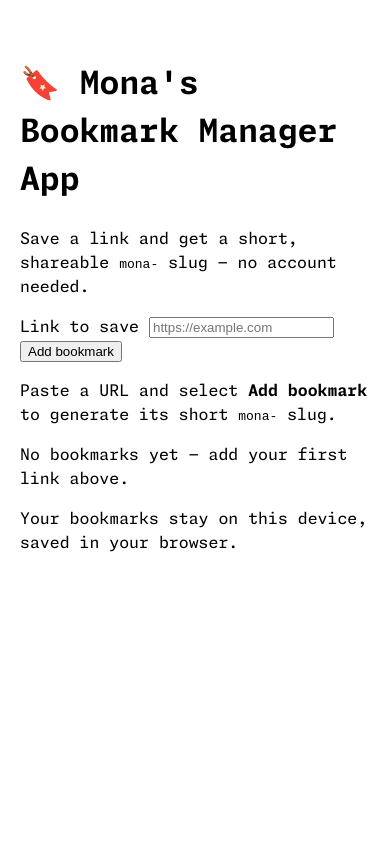
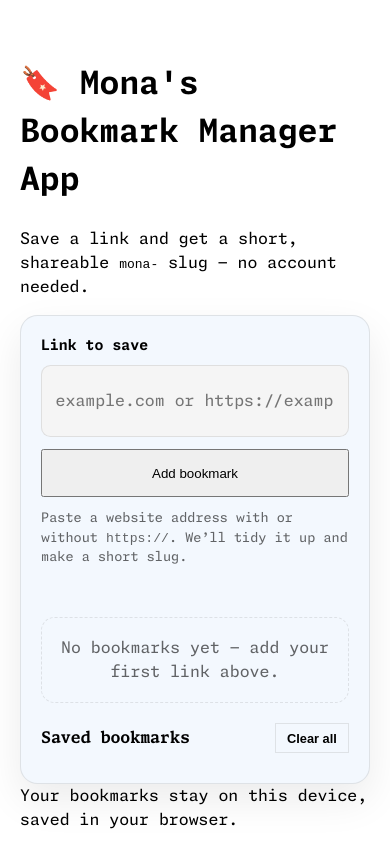
Before and after one commit to kumarawdhesh/skills-idea-to-merge-with-the-copilot-app, an Astro site: page / in a window 390 px wide. Before the commit the page ends 844 px from the top, so only its background shows below. Built offline with nearby package versions, Linux system fonts and the light colour scheme; Astro itself is replaced by a stand-in of ours.

Commit message:
Implement defensive bookmark persistence and URL normalization (#6)
* Build browser-persisted bookmarks app

Co-authored-by: Copilot App <223556219+Copilot@users.noreply.github.com>

* Document Astro client hydration guidance

Co-authored-by: Copilot App <223556219+Copilot@users.noreply.github.com>

* Harden and polish bookmark management

Co-authored-by: Copilot App <223556219+Copilot@users.noreply.github.com>

---------

Co-authored-by: Copilot App <223556219+Copilot@users.noreply.github.com>

```diff
--- a/package.json
+++ b/package.json
@@ -10,6 +10,7 @@
     "dev": "astro dev --host --port 4321",
     "start": "astro dev --host --port 4321",
     "build": "astro build",
+    "test": "node --experimental-strip-types --test tests/bookmarks.test.ts",
     "preview": "astro preview --host --port 4321"
   },
   "dependencies": {
--- a/src/components/Bookmarks.astro
+++ b/src/components/Bookmarks.astro
@@ -1,25 +1,22 @@
----
-// Bookmark behavior runs in the client-side script below so the static build
-// never accesses browser APIs.
----
+<section class="bookmark-card" aria-label="Bookmark manager">
   <form id="add-bookmark">
     <div class="field">
       <label for="url">Link to save</label>
       <input
         id="url"
         name="url"
-      type="url"
+        type="text"
         inputmode="url"
-      autocomplete="off"
+        autocomplete="url"
         spellcheck="false"
-      placeholder="https://example.com"
+        placeholder="example.com or https://example.com"
         required
       />
     </div>
     <button type="submit">Add bookmark</button>
   </form>
 
-<p class="hint">Paste a URL and select <strong>Add bookmark</strong> to generate its short <code>mona-</code> slug.</p>
+  <p class="hint">Paste a website address with or without <code>https://</code>. We’ll tidy it up and make a short slug.</p>
   <p id="bookmark-status" role="status" aria-live="polite"></p>
 
   <p id="empty-state" class="empty">No bookmarks yet — add your first link above.</p>
@@ -29,17 +26,18 @@
     <button id="clear-all" type="button" class="clear">Clear all</button>
   </div>
 
-<ul id="bookmark-list" aria-label="Saved bookmarks" aria-live="polite">
-  <!-- Bookmarks render here in the browser. -->
-</ul>
+  <ul id="bookmark-list" aria-label="Saved bookmarks" aria-live="polite"></ul>
+</section>
 
 <script>
-  interface Bookmark {
-    url: string;
-    slug: string;
-  }
+  import {
+    BOOKMARKS_STORAGE_KEY,
+    formatBookmark,
+    loadBookmarks,
+    normalizeUrl,
+    type Bookmark,
+  } from '../lib/bookmarks.ts';
 
-  const storageKey = 'mona-bookmarks';
   const form = document.querySelector<HTMLFormElement>('#add-bookmark');
   const urlInput = document.querySelector<HTMLInputElement>('#url');
   const list = document.querySelector<HTMLUListElement>('#bookmark-list');
@@ -51,29 +49,22 @@
   if (form && urlInput && list && emptyState && listHeader && clearAll && status) {
     let bookmarks: Bookmark[] = [];
 
-    function isBookmark(value: unknown): value is Bookmark {
-      if (typeof value !== 'object' || value === null) return false;
-      const candidate = value as Record<string, unknown>;
-      if (typeof candidate.url !== 'string'
-        || typeof candidate.slug !== 'string'
-        || !candidate.slug.startsWith('mona-')) {
-        return false;
-      }
+    function createSlug(usedSlugs: Set<string>): string {
+      const alphabet = '0123456789abcdefghijklmnopqrstuvwxyzABCDEFGHIJKLMNOPQRSTUVWXYZ';
+      let slug: string;
 
-      try {
-        const parsedUrl = new URL(candidate.url);
-        return parsedUrl.protocol === 'http:' || parsedUrl.protocol === 'https:';
-      } catch {
-        return false;
+      do {
+        let suffix = '';
+        while (suffix.length < 4) {
+          for (const byte of crypto.getRandomValues(new Uint8Array(8))) {
+            if (byte < 248) suffix += alphabet[byte % alphabet.length];
+            if (suffix.length === 4) break;
           }
         }
+        slug = `mona-${suffix}`;
+      } while (usedSlugs.has(slug));
 
-    function createSlug(): string {
-      const randomValue = crypto.getRandomValues(new Uint32Array(1))[0];
-      const suffix = Math.floor((randomValue / 0x100000000) * 36 ** 6)
-        .toString(36)
-        .padStart(6, '0');
-      return `mona-${suffix}`;
+      return slug;
     }
 
     function renderBookmarks(): void {
@@ -85,6 +76,9 @@
         const row = document.createElement('li');
         row.className = 'bookmark';
 
+        const line = document.createElement('span');
+        line.className = 'bookmark-line';
+
         const link = document.createElement('a');
         link.className = 'url';
         link.href = bookmark.url;
@@ -95,6 +89,8 @@
         const slug = document.createElement('span');
         slug.className = 'slug';
         slug.textContent = bookmark.slug;
+
+        line.append(link, document.createTextNode(' :: '), slug);
 
         const copy = document.createElement('button');
         copy.className = 'copy';
@@ -110,7 +106,7 @@
           }
         });
 
-        row.append(link, slug, copy);
+        row.append(line, copy);
         list.append(row);
       }
     }
@@ -119,31 +115,27 @@
       event.preventDefault();
       status.textContent = '';
 
-      const originalUrl = urlInput.value.trim();
-      let parsedUrl: URL;
+      let url: string;
       try {
-        parsedUrl = new URL(originalUrl);
+        url = normalizeUrl(urlInput.value);
       } catch {
-        status.textContent = 'Enter a valid web URL, such as https://example.com.';
+        status.textContent = 'Enter a valid HTTP or HTTPS web address.';
         urlInput.focus();
         return;
       }
 
-      if (parsedUrl.protocol !== 'http:' && parsedUrl.protocol !== 'https:') {
-        status.textContent = 'Only HTTP and HTTPS links can be saved.';
-        urlInput.focus();
+      let slug: string;
+      try {
+        slug = createSlug(new Set(bookmarks.map((bookmark) => bookmark.slug)));
+      } catch {
+        status.textContent = 'Could not generate a bookmark slug. Please try again.';
         return;
       }
 
-      let slug = createSlug();
-      while (bookmarks.some((bookmark) => bookmark.slug === slug)) {
-        slug = createSlug();
-      }
-
-      const bookmark = { url: originalUrl, slug };
+      const bookmark = { url, slug };
       const updatedBookmarks = [...bookmarks, bookmark];
       try {
-        localStorage.setItem(storageKey, JSON.stringify(updatedBookmarks));
+        localStorage.setItem(BOOKMARKS_STORAGE_KEY, JSON.stringify(updatedBookmarks));
       } catch {
         status.textContent = 'Could not save this bookmark in browser storage.';
         return;
@@ -152,7 +144,7 @@
       bookmarks = updatedBookmarks;
       renderBookmarks();
       urlInput.value = '';
-      status.textContent = `Saved with slug ${slug}.`;
+      status.textContent = `Saved ${formatBookmark(bookmark)}.`;
       urlInput.focus();
     });
 
@@ -160,7 +152,7 @@
       if (!window.confirm('Clear all saved bookmarks?')) return;
 
       try {
-        localStorage.removeItem(storageKey);
+        localStorage.removeItem(BOOKMARKS_STORAGE_KEY);
       } catch {
         status.textContent = 'Could not clear bookmarks from browser storage.';
         return;
@@ -172,18 +164,171 @@
     });
 
     try {
-      const saved = localStorage.getItem(storageKey);
-      if (saved !== null) {
-        const parsed: unknown = JSON.parse(saved);
-        if (!Array.isArray(parsed)) throw new Error('Stored bookmarks must be an array.');
-        const restored = parsed.filter(isBookmark);
-        if (restored.length !== parsed.length) throw new Error('Stored bookmarks are invalid.');
-        bookmarks = restored;
-      }
+      bookmarks = loadBookmarks(localStorage.getItem(BOOKMARKS_STORAGE_KEY));
     } catch {
-      status.textContent = 'Could not load saved bookmarks from browser storage.';
+      status.textContent = 'Could not access saved bookmarks in browser storage.';
     }
 
     renderBookmarks();
   }
 </script>
+
+<style>
+  .bookmark-card {
+    padding: clamp(1.25rem, 4vw, 2rem);
+    border: 1px solid var(--border);
+    border-radius: 1.1rem;
+    background: color-mix(in srgb, Canvas 94%, var(--accent) 6%);
+    box-shadow: 0 1rem 2.5rem color-mix(in srgb, currentColor 8%, transparent);
+  }
+
+  form {
+    display: grid;
+    grid-template-columns: minmax(0, 1fr) auto;
+    align-items: end;
+    gap: 0.75rem;
+    margin: 0;
+  }
+
+  .field {
+    display: grid;
+    gap: 0.45rem;
+    min-width: 0;
+  }
+
+  label {
+    font-size: 0.9rem;
+    font-weight: 700;
+  }
+
+  input {
+    min-height: 3rem;
+    padding: 0.7rem 0.85rem;
+    border: 1px solid var(--border);
+    border-radius: var(--radius);
+    background: color-mix(in srgb, Canvas 96%, currentColor 4%);
+    color: inherit;
+    font: inherit;
+  }
+
+  button {
+    min-height: 3rem;
+    transition: transform 120ms ease, filter 120ms ease;
+  }
+
+  button:hover {
+    transform: translateY(-1px);
+  }
+
+  .hint {
+    margin: 0.75rem 0 1rem;
+    color: var(--muted);
+    font-size: 0.82rem;
+  }
+
+  #bookmark-status {
+    min-height: 1.5em;
+    margin: 0 0 0.75rem;
+    color: var(--muted);
+    font-size: 0.85rem;
+  }
+
+  #list-header {
+    display: flex;
+    align-items: center;
+    justify-content: space-between;
+    gap: 0.75rem;
+    margin: 1.25rem 0 0.65rem;
+  }
+
+  .list-title {
+    margin: 0;
+    font-size: 1rem;
+    font-family: var(--font-head);
+  }
+
+  .clear,
+  .copy {
+    min-height: auto;
+    padding: 0.4rem 0.7rem;
+    border: 1px solid var(--border);
+    background: transparent;
+    color: inherit;
+    font-size: 0.8rem;
+    font-weight: 600;
+  }
+
+  .clear:hover,
+  .copy:hover {
+    border-color: var(--accent);
+    filter: none;
+  }
+
+  ul {
+    display: grid;
+    gap: 0.65rem;
+    margin: 0;
+    padding: 0;
+    list-style: none;
+  }
+
+  li.bookmark {
+    display: flex;
+    align-items: center;
+    gap: 0.75rem;
+    padding: 0.8rem;
+    border: 1px solid var(--border);
+    border-radius: 0.85rem;
+    background: color-mix(in srgb, Canvas 97%, currentColor 3%);
+  }
+
+  .bookmark-line {
+    flex: 1;
+    min-width: 0;
+    overflow-wrap: anywhere;
+    line-height: 1.7;
+  }
+
+  .bookmark .url {
+    color: var(--accent);
+    font-weight: 600;
+    text-decoration-thickness: 1px;
+    text-underline-offset: 0.15em;
+  }
+
+  .slug {
+    color: var(--muted);
+    font-family: var(--font-body);
+    font-size: 0.9em;
+    font-weight: 600;
+    white-space: nowrap;
+  }
+
+  .empty {
+    margin: 0.75rem 0 0;
+    padding: 1.15rem;
+    border: 1px dashed var(--border);
+    border-radius: 0.85rem;
+    color: var(--muted);
+    text-align: center;
+  }
+
+  @media (max-width: 34rem) {
+    form {
+      grid-template-columns: 1fr;
+    }
+
+    form > button {
+      width: 100%;
+    }
+
+    li.bookmark {
+      align-items: flex-start;
+    }
+
+    .copy {
+      flex: 0 0 auto;
+      margin-top: 0.2rem;
+    }
+  }
+</style>
--- /dev/null
+++ b/src/lib/bookmarks.ts
@@ -0,0 +1,67 @@
+export interface Bookmark {
+  url: string;
+  slug: string;
+}
+
+export const BOOKMARKS_STORAGE_KEY = 'mona-bookmarks';
+
+const slugPattern = /^mona-[0-9A-Za-z]{4,10}$/;
+
+export function normalizeUrl(input: string): string {
+  const value = input.trim();
+  if (!value) throw new Error('URL cannot be empty.');
+
+  const scheme = /^([a-z][a-z\d+.-]*):/i.exec(value)?.[1];
+  const hostWithPort = /^(?:\[[^\]]+\]|[^/:?#]+):\d+(?:[/?#]|$)/.test(value);
+  if (scheme && !/^https?$/i.test(scheme) && !hostWithPort) {
+    throw new Error('Only HTTP and HTTPS URLs are supported.');
+  }
+
+  const candidate = /^https?:/i.test(value) ? value : `https://${value}`;
+  const url = new URL(candidate);
+  if (url.protocol !== 'http:' && url.protocol !== 'https:') {
+    throw new Error('Only HTTP and HTTPS URLs are supported.');
+  }
+  return url.href;
+}
+
+function parseBookmark(value: unknown): Bookmark | null {
+  if (typeof value !== 'object' || value === null || Array.isArray(value)) return null;
+
+  const candidate = value as Record<string, unknown>;
+  if (typeof candidate.url !== 'string'
+    || typeof candidate.slug !== 'string'
+    || !slugPattern.test(candidate.slug)) {
+    return null;
+  }
+
+  try {
+    return {
+      url: normalizeUrl(candidate.url),
+      slug: candidate.slug,
+    };
+  } catch {
+    return null;
+  }
+}
+
+export function loadBookmarks(serialized: string | null): Bookmark[] {
+  if (typeof serialized !== 'string' || serialized.trim() === '') return [];
+
+  let parsed: unknown;
+  try {
+    parsed = JSON.parse(serialized);
+  } catch {
+    return [];
+  }
+
+  if (!Array.isArray(parsed)) return [];
+  return parsed.flatMap((value): Bookmark[] => {
+    const bookmark = parseBookmark(value);
+    return bookmark ? [bookmark] : [];
+  });
+}
+
+export function formatBookmark(bookmark: Bookmark): string {
+  return `${bookmark.url} :: ${bookmark.slug}`;
+}
```
Also changed, not shown: tests/bookmarks.test.ts (added, +36 -0 lines). Lines whose indentation alone changed are shown as unchanged.
